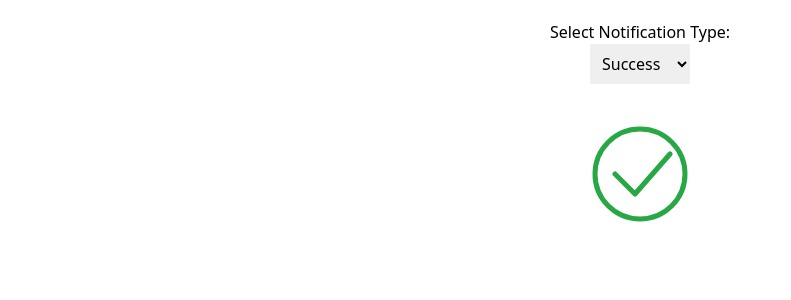
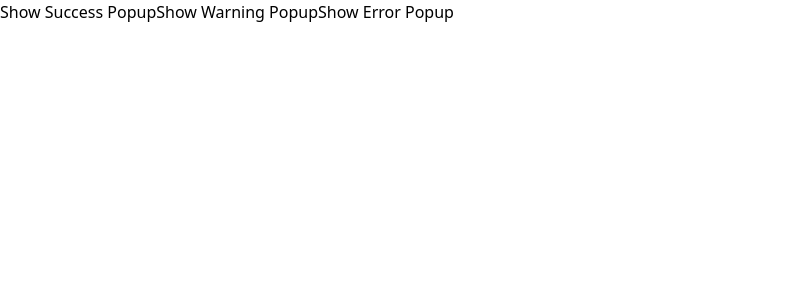
Before and after one commit to saeedhei/team-arthurvarteressians, a Vue app in the folder frontend/: page /manager in a window 1280 px wide. Shown: the top 300 px of the page, without its empty margins (0-791 px from the left). Built offline with nearby package versions, Linux system fonts and the light colour scheme.

Commit message:
Created Notification Component

```diff
--- a/frontend/src/ManagerPage.vue
+++ b/frontend/src/ManagerPage.vue
@@ -258,31 +258,3 @@ onMounted(() => {
     <AppFooter />
   </div>
 </template>
-
-<style>
-
-@keyframes checkmark {
-  0% {
-    stroke-dashoffset: 22px;
-  }
-  100% {
-    stroke-dashoffset: 0;
-  }
-}
-
-.toast-success-icon {
-  display: flex;
-  align-items: center;
-  justify-content: center;
-  width: 24px;
-  height: 24px;
-  margin-right: 8px;
-}
-
-.toast-success-icon .checkmark-path {
-  stroke-dasharray: 22px;
-  stroke-dashoffset: 22px;
-  animation: checkmark 0.6s ease forwards;
-}
-
-</style>
--- /dev/null
+++ b/frontend/src/NotificationPopup.vue
@@ -0,0 +1,107 @@
+<!-- NotificationPopup.vue -->
+<template>
+     <div v-if="visible" class="popup-overlay">
+       <div class="popup-content">
+         <div class="popup-icon">
+           <!-- Render the appropriate icon based on the type -->
+           <SuccessIcon v-if="type === 'success'" />
+           <WarningIcon v-if="type === 'warning'" />
+           <ErrorIcon v-if="type === 'error'" />
+         </div>
+         <h2 class="popup-title">{{ title }}</h2>
+         <p class="popup-message">{{ message }}</p>
+         <button @click="closePopup" class="popup-button">OK</button>
+       </div>
+     </div>
+   </template>
+
+   <script setup lang="ts">
+   import { ref, watch, defineProps, defineEmits } from 'vue';
+   import SuccessIcon from './SuccessIcon.vue';
+   import WarningIcon from './WarningIcon.vue';
+   import ErrorIcon from './ErrorIcon.vue';
+
+   // Define props
+   const props = defineProps({
+     type: {
+       type: String,
+       required: true,
+     },
+     title: {
+       type: String,
+       default: '',
+     },
+     message: {
+       type: String,
+       default: '',
+     },
+     show: {
+       type: Boolean,
+       default: false,
+     },
+   });
+
+   // Define emit to close the popup
+   const emit = defineEmits(['close']);
+
+   const visible = ref(props.show);
+
+   // Watch for changes in the 'show' prop to control visibility
+   watch(() => props.show, (newVal) => {
+     visible.value = newVal;
+   });
+
+   const closePopup = () => {
+     visible.value = false;
+     // Emit an event to notify the parent component
+     emit('close');
+   };
+   </script>
+
+   <style scoped>
+   .popup-overlay {
+     position: fixed;
+     top: 0;
+     left: 0;
+     right: 0;
+     bottom: 0;
+     background: rgba(0, 0, 0, 0.4);
+     display: flex;
+     align-items: center;
+     justify-content: center;
+     z-index: 1000;
+   }
+
+   .popup-content {
+     background-color: #fff;
+     border-radius: 8px;
+     padding: 20px;
+     width: 300px;
+     text-align: center;
+     box-shadow: 0 4px 8px rgba(0, 0, 0, 0.2);
+   }
+
+   .popup-icon {
+     margin-bottom: 15px;
+   }
+
+   .popup-title {
+     font-size: 1.5em;
+     margin: 0;
+   }
+
+   .popup-message {
+     font-size: 1em;
+     color: #555;
+   }
+
+   .popup-button {
+     margin-top: 15px;
+     padding: 10px 20px;
+     border: none;
+     background-color: #6366f1;
+     color: white;
+     border-radius: 4px;
+     cursor: pointer;
+   }
+   </style>
--- a/frontend/src/TT.vue
+++ b/frontend/src/TT.vue
@@ -1,44 +1,52 @@
+<!-- MainComponent.vue -->
 <template>
-     <div class="notification-container">
-       <label for="notification-type">Select Notification Type:</label>
-       <select v-model="selectedType" id="notification-type">
-         <option value="success">Success</option>
-         <option value="warning">Warning</option>
-         <option value="error">Error</option>
-       </select>
+  <div>
+    <button @click="showSuccess">Show Success Popup</button>
+    <button @click="showWarning">Show Warning Popup</button>
+    <button @click="showError">Show Error Popup</button>
 
-       <div class="notification-icon">
-         <SuccessIcon v-if="selectedType === 'success'" />
-         <WarningIcon v-if="selectedType === 'warning'" />
-         <ErrorIcon v-if="selectedType === 'error'" />
-       </div>
-     </div>
-   </template>
+    <!-- Notification Popup -->
+    <NotificationPopup
+      :type="notificationType"
+      :title="notificationTitle"
+      :message="notificationMessage"
+      :show="showPopup"
+      @close="closePopup"
+    />
+  </div>
+</template>
 
-   <script setup lang="ts">
-   import { ref } from 'vue';
-   import SuccessIcon from './SuccessIcon.vue';
-   import WarningIcon from './WarningIcon.vue';
-   import ErrorIcon from './ErrorIcon.vue';
+<script setup lang="ts">
+import { ref } from 'vue';
+import NotificationPopup from './NotificationPopup.vue';
 
-   const selectedType = ref('success'); // Default to success icon
-   </script>
+const showPopup = ref(false);
+const notificationType = ref('');
+const notificationTitle = ref('');
+const notificationMessage = ref('');
 
-   <style scoped>
-   .notification-container {
-     display: flex;
-     flex-direction: column;
-     align-items: center;
-     margin-top: 20px;
-   }
+const showSuccess = () => {
+  notificationType.value = 'success';
+  notificationTitle.value = 'Good job!';
+  notificationMessage.value = 'You clicked the button!';
+  showPopup.value = true;
+};
 
-   #notification-type {
-     margin-bottom: 20px;
-     padding: 8px;
-     font-size: 1rem;
-   }
+const showWarning = () => {
+  notificationType.value = 'warning';
+  notificationTitle.value = 'Warning!';
+  notificationMessage.value = 'This is a warning message.';
+  showPopup.value = true;
+};
 
-   .notification-icon {
-     margin-top: 20px;
-   }
-   </style>
+const showError = () => {
+  notificationType.value = 'error';
+  notificationTitle.value = 'Error!';
+  notificationMessage.value = 'Something went wrong.';
+  showPopup.value = true;
+};
+
+const closePopup = () => {
+  showPopup.value = false;
+};
+</script>
```
